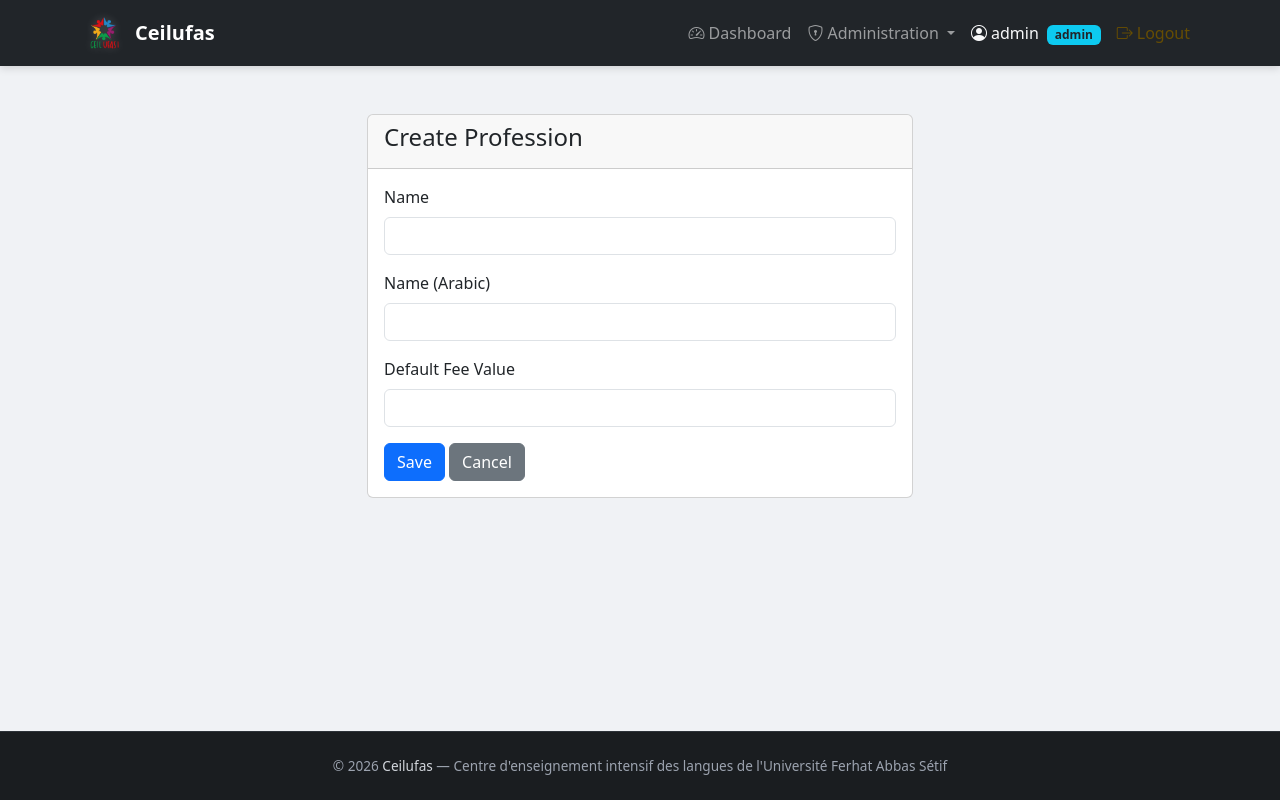
After one commit to Djellal/ceilufas, a Flask app: page /admin/professions/create in a window 1280 px wide. The commit adds this page. Run offline with Flask 3, Linux system fonts and the light colour scheme; a user stored in the database is signed in; some libraries are stand-ins or nearby versions.

Commit message:
feat: Introduce profession management, redesign the footer to display dynamic contact and social links, and add specific input types for admin parameters.

```diff
--- a/app.py
+++ b/app.py
@@ -2,7 +2,7 @@ import os
 from datetime import datetime
 from flask import Flask
 from extensions import db, login_manager, bcrypt, cache, csrf, toolbar
-from models import User, AppParameter
+from models import User, AppParameter, Session
 
 def create_app():
     app = Flask(__name__)
@@ -24,6 +24,24 @@ def create_app():
     login_manager.login_message_category = 'info'
 
     app.jinja_env.globals['now'] = datetime.utcnow
+
+    @app.context_processor
+    def inject_current_session():
+        current_session_param = AppParameter.query.filter_by(key='current_session').first()
+        current_session = None
+        if current_session_param and current_session_param.value:
+            current_session = Session.query.get(int(current_session_param.value))
+
+        contact_keys = ['contact_address', 'contact_website', 'contact_phone', 'contact_email',
+                        'contact_facebook', 'contact_linkedin', 'contact_youtube',
+                        'contact_instagram', 'contact_twitter']
+        contact_info = {}
+        for key in contact_keys:
+            param = AppParameter.query.filter_by(key=key).first()
+            if param and param.value:
+                contact_info[key] = param.value
+
+        return dict(current_session=current_session, contact_info=contact_info)
 
     @login_manager.user_loader
     def load_user(user_id):
@@ -57,6 +75,15 @@ def create_app():
             ('max_registrations_per_user', '3', 'Maximum number of registrations allowed per user'),
             ('app_name', 'Ceilufas', 'Application display name'),
             ('maintenance_mode', 'false', 'Enable maintenance mode'),
+            ('contact_address', '', 'Physical address'),
+            ('contact_website', '', 'Website URL'),
+            ('contact_phone', '', 'Phone number'),
+            ('contact_email', '', 'Contact email'),
+            ('contact_facebook', '', 'Facebook page URL'),
+            ('contact_linkedin', '', 'LinkedIn page URL'),
+            ('contact_youtube', '', 'YouTube channel URL'),
+            ('contact_instagram', '', 'Instagram page URL'),
+            ('contact_twitter', '', 'Twitter/X page URL'),
             ('smtp_host', 'smtp.gmail.com', 'SMTP server hostname'),
             ('smtp_port', '587', 'SMTP server port'),
             ('smtp_username', '', 'SMTP authentication username'),
--- a/forms.py
+++ b/forms.py
@@ -1,6 +1,6 @@
 from flask_wtf import FlaskForm
-from wtforms import StringField, PasswordField, SubmitField, SelectField, DateTimeLocalField
-from wtforms.validators import DataRequired, Email, EqualTo, Length, ValidationError
+from wtforms import StringField, PasswordField, SubmitField, SelectField, DateTimeLocalField, DecimalField
+from wtforms.validators import DataRequired, Email, EqualTo, Length, ValidationError, NumberRange
 from models import User
 
 
@@ -73,3 +73,10 @@ class SessionForm(FlaskForm):
     start_date = DateTimeLocalField('Start Date', format='%Y-%m-%dT%H:%M', validators=[DataRequired()])
     end_date = DateTimeLocalField('End Date', format='%Y-%m-%dT%H:%M', validators=[DataRequired()])
     submit = SubmitField('Save')
+
+
+class ProfessionForm(FlaskForm):
+    name = StringField('Name', validators=[DataRequired(), Length(max=300)])
+    name_ar = StringField('Name (Arabic)', validators=[DataRequired(), Length(max=300)])
+    fee_value = DecimalField('Default Fee Value', validators=[DataRequired(), NumberRange(min=0)])
+    submit = SubmitField('Save')
--- a/routes/admin.py
+++ b/routes/admin.py
@@ -2,8 +2,8 @@ from functools import wraps
 from flask import Blueprint, render_template, redirect, url_for, flash, abort, request
 from flask_login import login_required, current_user
 from extensions import db, bcrypt
-from models import User, Session, AppParameter, State, Municipality
-from forms import CreateUserForm, EditUserForm, SessionForm, StateForm, MunicipalityForm
+from models import User, Session, AppParameter, State, Municipality, Profession
+from forms import CreateUserForm, EditUserForm, SessionForm, StateForm, MunicipalityForm, ProfessionForm
 
 admin_bp = Blueprint('admin', __name__, url_prefix='/admin')
 
@@ -16,6 +16,59 @@ def admin_required(f):
             abort(403)
         return f(*args, **kwargs)
     return decorated
+
+
+@admin_bp.route('/professions')
+@admin_required
+def professions():
+    all_professions = Profession.query.order_by(Profession.name).all()
+    return render_template('admin/professions.html', professions=all_professions)
+
+
+@admin_bp.route('/professions/create', methods=['GET', 'POST'])
+@admin_required
+def create_profession():
+    form = ProfessionForm()
+    if form.validate_on_submit():
+        profession = Profession(
+            name=form.name.data,
+            name_ar=form.name_ar.data,
+            fee_value=form.fee_value.data
+        )
+        db.session.add(profession)
+        db.session.commit()
+        flash('Profession created successfully.', 'success')
+        return redirect(url_for('admin.professions'))
+    return render_template('admin/profession_form.html', form=form, title='Create Profession')
+
+
+@admin_bp.route('/professions/<int:profession_id>/edit', methods=['GET', 'POST'])
+@admin_required
+def edit_profession(profession_id):
+    profession = Profession.query.get_or_404(profession_id)
+    form = ProfessionForm(obj=profession)
+    if form.validate_on_submit():
+        profession.name = form.name.data
+        profession.name_ar = form.name_ar.data
+        profession.fee_value = form.fee_value.data
+        db.session.commit()
+        flash('Profession updated successfully.', 'success')
+        return redirect(url_for('admin.professions'))
+    return render_template('admin/profession_form.html', form=form, title='Edit Profession')
+
+
+@admin_bp.route('/professions/<int:profession_id>/delete', methods=['POST'])
+@admin_required
+def delete_profession(profession_id):
+    profession = Profession.query.get_or_404(profession_id)
+    # Check if used in registrations or course fees
+    if profession.course_fees or profession.registrations:
+        flash('Cannot delete profession as it is linked to other records.', 'danger')
+        return redirect(url_for('admin.professions'))
+    db.session.delete(profession)
+    db.session.commit()
+    flash('Profession deleted.', 'success')
+    return redirect(url_for('admin.professions'))
 
 
 @admin_bp.route('/users')
@@ -257,6 +310,7 @@ def parameters():
     groups = {}
     group_labels = {
         'smtp': ('Email / SMTP', 'bi-envelope'),
+        'contact': ('Contact Info', 'bi-info-circle'),
     }
     default_group = ('General', 'bi-gear')
     for param in all_params:
--- a/templates/admin/parameters.html
+++ b/templates/admin/parameters.html
@@ -50,6 +50,10 @@
                                         </select>
                                         {% elif param.key == 'max_registrations_per_user' %}
                                         <input type="number" name="param_{{ param.id }}" value="{{ param.value or '' }}" class="form-control" min="1">
+                                        {% elif param.key == 'contact_email' or param.key == 'smtp_sender_email' %}
+                                        <input type="email" name="param_{{ param.id }}" value="{{ param.value or '' }}" class="form-control">
+                                        {% elif param.key in ['contact_website', 'contact_facebook', 'contact_linkedin', 'contact_youtube', 'contact_instagram', 'contact_twitter'] %}
+                                        <input type="url" name="param_{{ param.id }}" value="{{ param.value or '' }}" class="form-control" placeholder="https://">
                                         {% elif 'password' in param.key %}
                                         <input type="password" name="param_{{ param.id }}" value="{{ param.value or '' }}" class="form-control">
                                         {% else %}
--- /dev/null
+++ b/templates/admin/profession_form.html
@@ -0,0 +1,39 @@
+{% extends "base.html" %}
+{% block title %}{{ title }} - Ceilufas{% endblock %}
+{% block content %}
+<div class="row justify-content-center">
+    <div class="col-md-6">
+        <div class="card mt-4">
+            <div class="card-header"><h4>{{ title }}</h4></div>
+            <div class="card-body">
+                <form method="POST">
+                    {{ form.hidden_tag() }}
+                    <div class="mb-3">
+                        {{ form.name.label(class="form-label") }}
+                        {{ form.name(class="form-control" + (" is-invalid" if form.name.errors else "")) }}
+                        {% for error in form.name.errors %}
+                            <div class="invalid-feedback">{{ error }}</div>
+                        {% endfor %}
+                    </div>
+                    <div class="mb-3">
+                        {{ form.name_ar.label(class="form-label") }}
+                        {{ form.name_ar(class="form-control" + (" is-invalid" if form.name_ar.errors else "")) }}
+                        {% for error in form.name_ar.errors %}
+                            <div class="invalid-feedback">{{ error }}</div>
+                        {% endfor %}
+                    </div>
+                    <div class="mb-3">
+                        {{ form.fee_value.label(class="form-label") }}
+                        {{ form.fee_value(class="form-control" + (" is-invalid" if form.fee_value.errors else "")) }}
+                        {% for error in form.fee_value.errors %}
+                            <div class="invalid-feedback">{{ error }}</div>
+                        {% endfor %}
+                    </div>
+                    {{ form.submit(class="btn btn-primary") }}
+                    <a href="{{ url_for('admin.professions') }}" class="btn btn-secondary">Cancel</a>
+                </form>
+            </div>
+        </div>
+    </div>
+</div>
+{% endblock %}
--- a/templates/base.html
+++ b/templates/base.html
@@ -42,16 +42,55 @@
             flex: 1;
         }
         .footer {
-            background-color: #212529;
+            background-color: #1a1d20;
             color: #9ca3af;
             font-size: .85rem;
+            border-top: 1px solid #2d3238;
         }
         .footer a {
             color: #d1d5db;
             text-decoration: none;
+            transition: color 0.2s ease;
         }
         .footer a:hover {
             color: #fff;
+        }
+        .footer-social {
+            display: flex;
+            justify-content: center;
+            gap: 0.75rem;
+        }
+        .footer-social a {
+            display: flex;
+            align-items: center;
+            justify-content: center;
+            width: 36px;
+            height: 36px;
+            border-radius: 50%;
+            background-color: #2d3238;
+            font-size: 1.1rem;
+            transition: all 0.2s ease;
+        }
+        .footer-social a:hover {
+            background-color: #4a5568;
+            transform: translateY(-2px);
+        }
+        .footer-contact-item {
+            display: inline-flex;
+            align-items: center;
+            gap: 0.4rem;
+            padding: 0.25rem 0.75rem;
+            background-color: #2d3238;
+            border-radius: 2rem;
+            margin: 0.25rem;
+        }
+        .footer-contact-item i {
+            color: #6b7280;
+        }
+        .footer-divider {
+            height: 1px;
+            background: linear-gradient(90deg, transparent, #374151, transparent);
+            margin: 1rem 0;
         }
     </style>
 </head>
@@ -82,6 +121,11 @@
                                 <li>
                                     <a class="dropdown-item" href="{{ url_for('admin.users') }}">
                                         <i class="bi bi-people me-2"></i>Manage Users
+                                    </a>
+                                </li>
+                                <li>
+                                    <a class="dropdown-item" href="{{ url_for('admin.professions') }}">
+                                        <i class="bi bi-briefcase me-2"></i>Manage Professions
                                     </a>
                                 </li>
                                 <li>
@@ -155,9 +199,36 @@
         {% block content %}{% endblock %}
     </div>
 
-    <footer class="footer py-3 mt-auto">
-        <div class="container text-center">
-            <span>&copy; {{ now().year if now is defined else '2026' }} <a href="{{ url_for('main.home') }}">Ceilufas</a> &mdash; Centre d'enseignement intensif des langues de l'Université Ferhat Abbas Sétif</span>
+    <footer class="footer py-4 mt-auto">
+        <div class="container">
+            {% if contact_info or current_session %}
+            <div class="row justify-content-center text-center">
+                {% if contact_info %}
+                <div class="col-12 mb-3">
+                    {% if contact_info.contact_address %}<span class="footer-contact-item"><i class="bi bi-geo-alt"></i> {{ contact_info.contact_address }}</span>{% endif %}
+                    {% if contact_info.contact_phone %}<span class="footer-contact-item"><i class="bi bi-telephone"></i> {{ contact_info.contact_phone }}</span>{% endif %}
+                    {% if contact_info.contact_email %}<span class="footer-contact-item"><i class="bi bi-envelope"></i> <a href="mailto:{{ contact_info.contact_email }}">{{ contact_info.contact_email }}</a></span>{% endif %}
+                    {% if contact_info.contact_website %}<span class="footer-contact-item"><i class="bi bi-globe"></i> <a href="{{ contact_info.contact_website }}" target="_blank">Website</a></span>{% endif %}
+                </div>
+                <div class="col-12 mb-3">
+                    <div class="footer-social">
+                        {% if contact_info.contact_facebook %}<a href="{{ contact_info.contact_facebook }}" target="_blank" aria-label="Facebook"><i class="bi bi-facebook"></i></a>{% endif %}
+                        {% if contact_info.contact_linkedin %}<a href="{{ contact_info.contact_linkedin }}" target="_blank" aria-label="LinkedIn"><i class="bi bi-linkedin"></i></a>{% endif %}
+                        {% if contact_info.contact_youtube %}<a href="{{ contact_info.contact_youtube }}" target="_blank" aria-label="YouTube"><i class="bi bi-youtube"></i></a>{% endif %}
+                        {% if contact_info.contact_instagram %}<a href="{{ contact_info.contact_instagram }}" target="_blank" aria-label="Instagram"><i class="bi bi-instagram"></i></a>{% endif %}
+                        {% if contact_info.contact_twitter %}<a href="{{ contact_info.contact_twitter }}" target="_blank" aria-label="Twitter"><i class="bi bi-twitter-x"></i></a>{% endif %}
+                    </div>
+                </div>
+                {% endif %}
+            </div>
+            <div class="footer-divider"></div>
+            {% endif %}
+            <div class="text-center">
+                <span>&copy; {{ now().year if now is defined else '2026' }} <a href="{{ url_for('main.home') }}">Ceilufas</a> &mdash; Centre d'enseignement intensif des langues de l'Université Ferhat Abbas Sétif</span>
+                {% if current_session %}
+                <span class="ms-2">| <i class="bi bi-calendar-event"></i> <strong>{{ current_session.session_name }}</strong></span>
+                {% endif %}
+            </div>
         </div>
     </footer>
 
```
Also changed, not shown: templates/admin/professions.html (added, +70 -0 lines), GEMINI.md (added).
